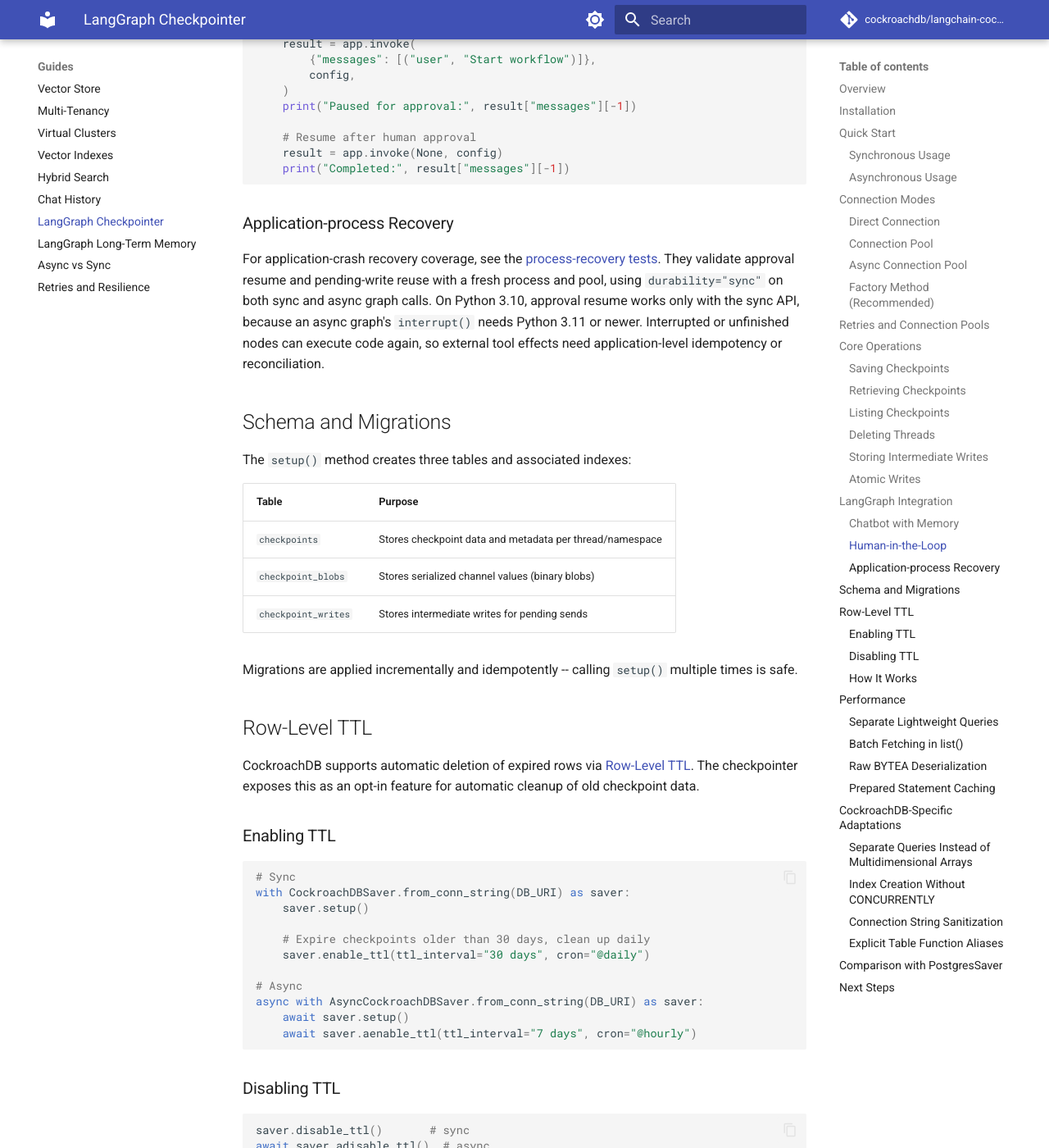
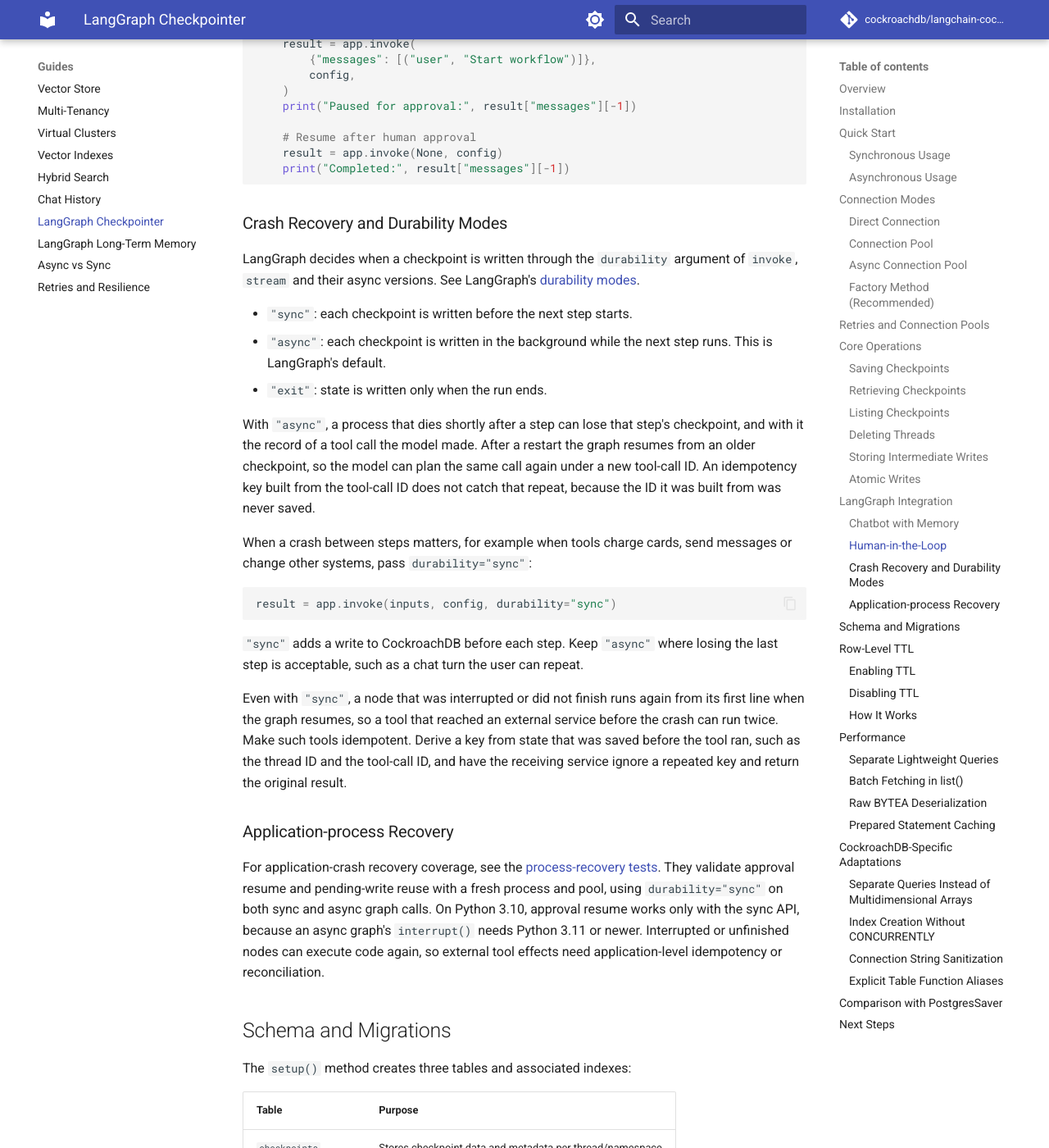
Before and after one commit to cockroachdb/langchain-cockroachdb, an MkDocs documentation site: the page built from docs/guides/checkpointer.md, in a window 1280 px wide and 1400 px high, scrolled down 7010 px. Shown: the whole window at 82% size. Built offline with MkDocs 1.6.1 and Material for MkDocs 9.7.7, drawn with Linux system fonts in a browser that asks for light colours; comment, search, counter and statistics services are not loaded.

Commit message:
docs: explain LangGraph durability modes and when to use sync (#27)
The checkpointer guide said the process-recovery tests use durability="sync"
but did not say that LangGraph's default is "async" or what that risks. A
process that dies shortly after a step can lose that step's checkpoint and
the tool call recorded in it, and the model can then plan the call again
under a new tool-call ID that an idempotency key does not recognize. The
guide now lists the three modes, says when to pass durability="sync", and
explains why tools with external effects still need idempotency keys.

Co-authored-by: saikirankshatriyacrdb <175035331+saikirankshatriyacrdb@users.noreply.github.com>

````diff
--- a/docs/guides/checkpointer.md
+++ b/docs/guides/checkpointer.md
@@ -316,6 +316,41 @@
     print("Completed:", result["messages"][-1])
 ```
 
+### Crash Recovery and Durability Modes
+
+LangGraph decides when a checkpoint is written through the `durability`
+argument of `invoke`, `stream` and their async versions. See LangGraph's
+[durability modes](https://docs.langchain.com/oss/python/langgraph/checkpointers#durability-modes).
+
+- `"sync"`: each checkpoint is written before the next step starts.
+- `"async"`: each checkpoint is written in the background while the next step
+  runs. This is LangGraph's default.
+- `"exit"`: state is written only when the run ends.
+
+With `"async"`, a process that dies shortly after a step can lose that step's
+checkpoint, and with it the record of a tool call the model made. After a
+restart the graph resumes from an older checkpoint, so the model can plan the
+same call again under a new tool-call ID. An idempotency key built from the
+tool-call ID does not catch that repeat, because the ID it was built from was
+never saved.
+
+When a crash between steps matters, for example when tools charge cards, send
+messages or change other systems, pass `durability="sync"`:
+
+```python
+result = app.invoke(inputs, config, durability="sync")
+```
+
+`"sync"` adds a write to CockroachDB before each step. Keep `"async"` where
+losing the last step is acceptable, such as a chat turn the user can repeat.
+
+Even with `"sync"`, a node that was interrupted or did not finish runs again
+from its first line when the graph resumes, so a tool that reached an external
+service before the crash can run twice. Make such tools idempotent. Derive a
+key from state that was saved before the tool ran, such as the thread ID and the
+tool-call ID, and have the receiving service ignore a repeated key and return the
+original result.
+
 ### Application-process Recovery
 
 For application-crash recovery coverage, see the
````
Also changed, not shown: CHANGELOG.md (+1 -0 lines), docs/about/changelog.md (+1 -0 lines).
